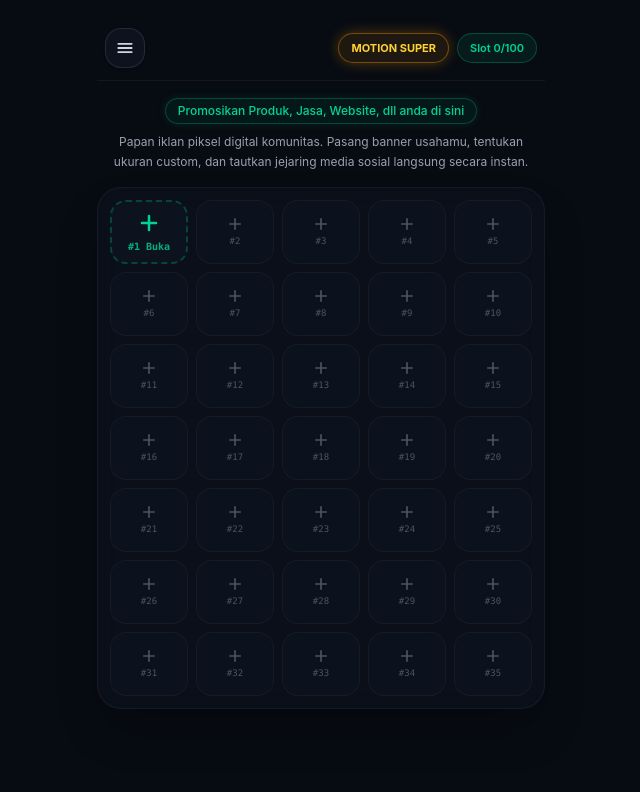
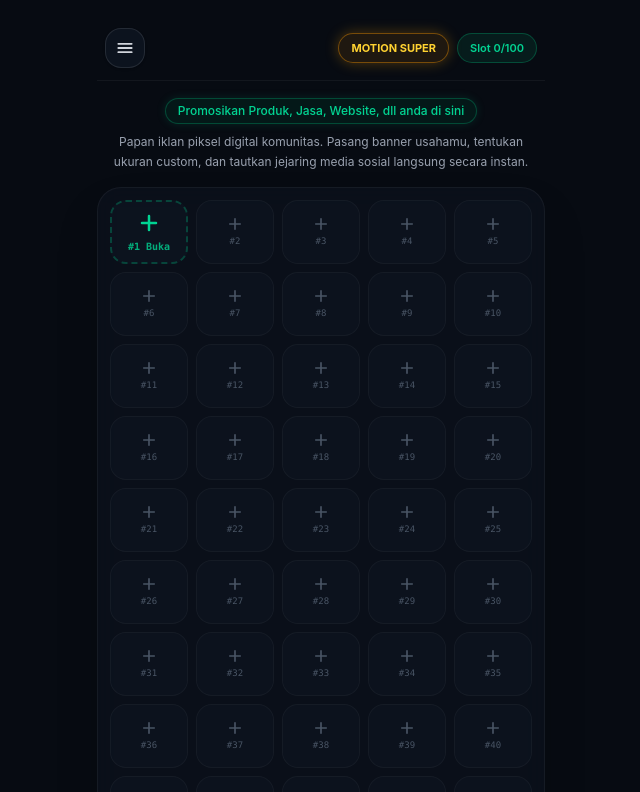
Before and after one commit to amotionwebsite/promotion-web, a React (Vite) app: page / in a window 1280 px wide. Shown: the top 792 px of the page, without its empty margins (319-959 px from the left). Built offline with nearby package versions, Linux system fonts and the light colour scheme.

Commit message:
fix: dynamic sequential slot numbering

```diff
--- a/src/App.jsx
+++ b/src/App.jsx
@@ -364,19 +364,22 @@ export default function App() {
             </div>
           )}
 
-          {/* Sisa Grid Slots Kosong (#2 s/d #35) */}
-          {Array.from({ length: 34 }).map((_, i) => (
+          {/* Sisa Grid Slots Kosong (Nomor Otomatis Dinamis Menyesuaikan Slot yang Ditelan Banner) */}
+          {Array.from({ length: Math.max(0, 100 - (isOccupied ? totalSlotsUsed : 1)) }).map((_, i) => {
+            const slotNumber = (isOccupied ? totalSlotsUsed : 1) + i + 1;
+            return (
               <div
-              key={i}
+                key={slotNumber}
                 onClick={() => setIsModalOpen(true)}
                 className="rounded-2xl border border-white/[0.04] bg-[#0f1622]/50 hover:bg-[#152030]/60 hover:border-emerald-500/20 flex flex-col items-center justify-center cursor-pointer transition-all duration-300 group active:scale-95"
               >
                 <svg width="18" height="18" viewBox="0 0 24 24" fill="none" stroke="currentColor" strokeWidth="2.2" strokeLinecap="round" className="text-gray-600 group-hover:text-emerald-400 transition-colors">
                   <path d="M12 5v14M5 12h14" />
                 </svg>
-              <span className="text-[9px] text-gray-600 group-hover:text-gray-400 font-mono mt-0.5">#{i + 2}</span>
+                <span className="text-[9px] text-gray-600 group-hover:text-gray-400 font-mono mt-0.5">#{slotNumber}</span>
               </div>
-          ))}
+            );
+          })}
 
         </div>
       </div>
@@ -543,7 +546,7 @@ export default function App() {
               </button>
             </div>
 
-            {/* Input Nama Brand (Bersih Tanpa Perlu Hapus) */}
+            {/* Input Nama Brand (Langsung Ngetik Tanpa Perlu Hapus Teks) */}
             <div>
               <label className="text-xs text-gray-400 font-medium block mb-1">Nama Merek / Produk</label>
               <input
```
Lines whose indentation alone changed are shown as unchanged.
